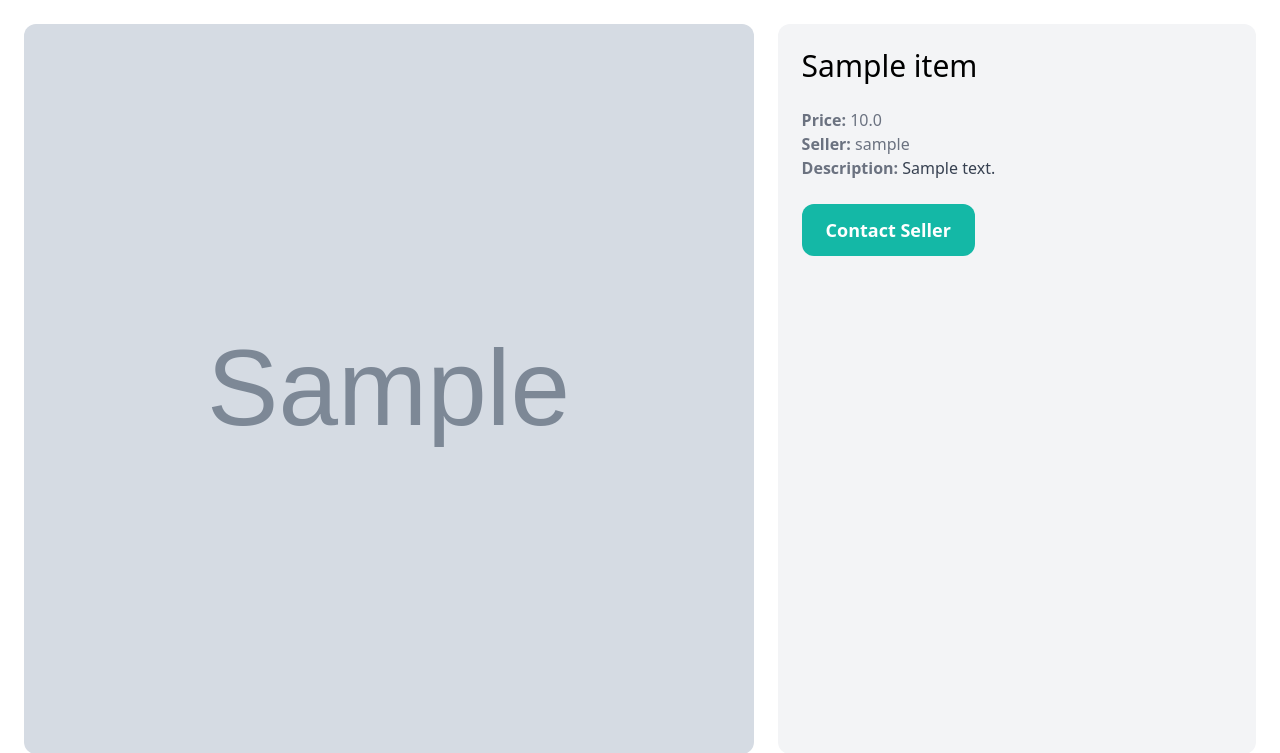
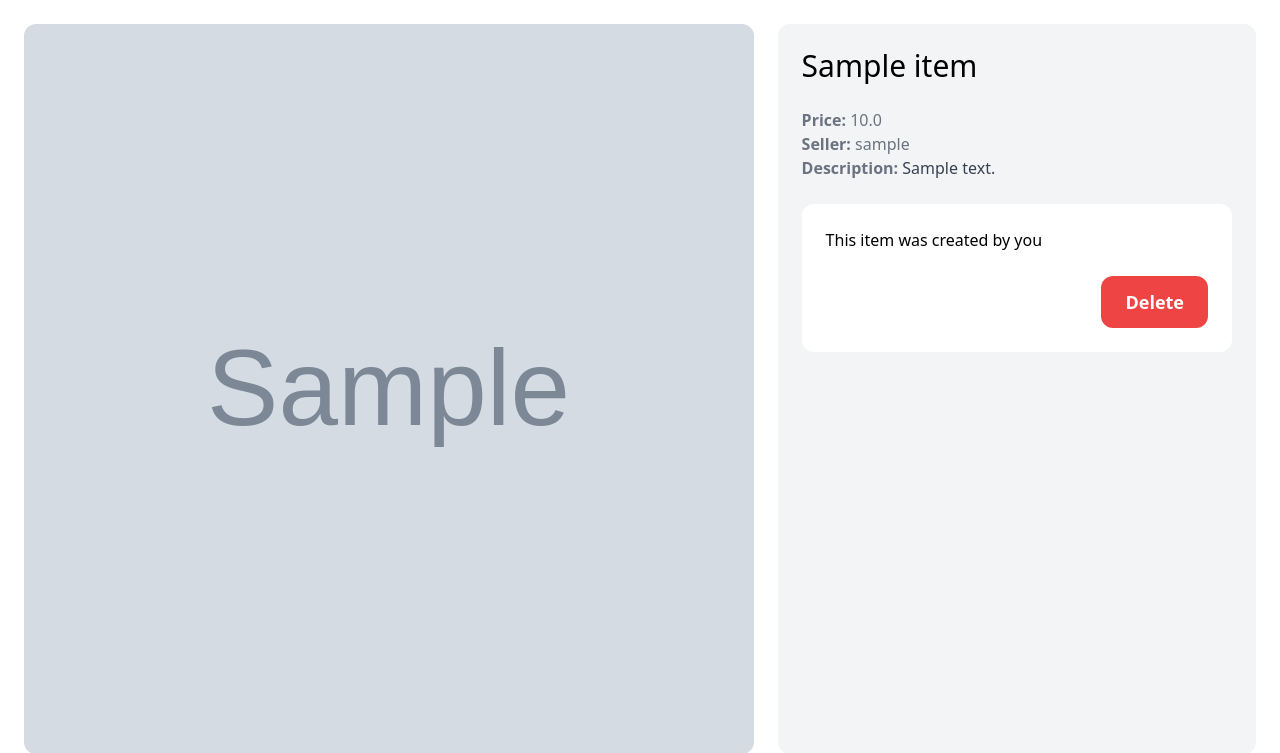
Before and after one commit to gustavomotadev/django-generic-marketplace, a Django app: page /items/1/ in a window 1280 px wide. Shown: the part 77-830 px from the top of the page. Run offline with Django 4.2, Linux system fonts and the light colour scheme; a user stored in the database is signed in; tables that the repository leaves empty hold one stand-in row (values such as "Sample post"); grey boxes marked "Sample" are stand-in pictures; some libraries are stand-ins or nearby versions.

Commit message:
Delete items

```diff
--- a/djangomart/item/templates/item/detail.html
+++ b/djangomart/item/templates/item/detail.html
@@ -5,7 +5,13 @@
 {% block content %}
     <div class="grid grid-cols-5 gap-6">
         <div class="col-span-3">
-            <img src="{{item.image.url}}" class="rounded-xl w-full aspect-square object-cover">
+            {% if item.image %}
+                <img src="{{item.image.url}}" class="rounded-xl w-full aspect-square object-cover">
+            {% else %}
+                <div class="bg-gray-200 rounded-t-xl w-full aspect-square object-cover flex justify-center items-center">
+                    <p class="text-3xl">No Image</p>
+                </div>
+            {% endif %}
         </div>
 
         <div class="col-span-2 p-6 bg-gray-100 rounded-xl">
@@ -19,7 +25,17 @@
                 </p>
             {% endif %}
 
-            <a href="#" class="inline-block mt-6 px-6 py-3 text-lg font-semibold bg-teal-500 text-white rounded-xl hover:bg-teal-700">Contact Seller</a>
+            {% if request.user == item.created_by %}
+                <div class="mt-6 p-6 bg-white rounded-xl">
+                    <p>This item was created by you</p>
+
+                    <div class="w-full flex justify-end">
+                        <a href="{% url "item:delete" item.id %}" class="inline-block mt-6 px-6 py-3 text-lg font-semibold bg-red-500 text-white rounded-xl self-end">Delete</a>
+                    </div>
+                </div>
+            {% else %}
+                <a href="#" class="inline-block mt-6 px-6 py-3 text-lg font-semibold bg-teal-500 text-white rounded-xl hover:bg-teal-700">Contact Seller</a>
+            {% endif %}
         </div>
     </div>
 
@@ -33,7 +49,13 @@
             <div>
                 <a href="{% url 'item:detail' item.id %}">
                     <div>
-                        <img src="{{item.image.url}}" class="bg-white rounded-t-xl w-full aspect-square object-cover">
+                        {% if item.image %}
+                            <img src="{{item.image.url}}" class="bg-white rounded-t-xl w-full aspect-square object-cover">
+                        {% else %}
+                            <div class="bg-gray-200 rounded-t-xl w-full aspect-square object-cover flex justify-center items-center">
+                                <p class="text-2xl">No Image</p>
+                            </div>
+                        {% endif %}
                     </div>
 
                     <div class="p-6 bg-white rounded-b-xl">
--- a/djangomart/item/urls.py
+++ b/djangomart/item/urls.py
@@ -7,4 +7,5 @@ app_name = 'item'
 urlpatterns = [
     path('new/', views.new, name='new'),
     path('<int:pk>/', views.detail, name='detail'),
+    path('<int:pk>/delete/', views.delete, name='delete'),
 ]
--- a/djangomart/item/views.py
+++ b/djangomart/item/views.py
@@ -35,3 +35,10 @@ def new(request):
         'form': form,
         'title': 'New Item',
     })
+
+@login_required
+def delete(request, pk):
+    item = get_object_or_404(Item, pk=pk, created_by=request.user)
+    item.delete()
+
+    return redirect('dashboard:index')
```
Also changed, not shown: djangomart/core/templates/core/index.html (+7 -1 lines), djangomart/dashboard/templates/dashboard/index.html (+7 -1 lines).
